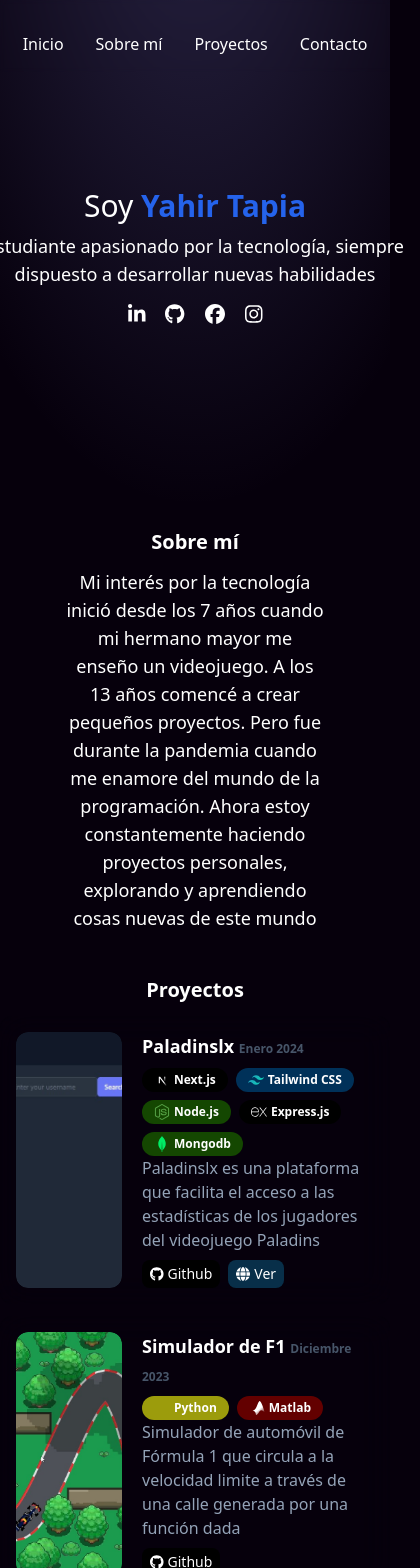
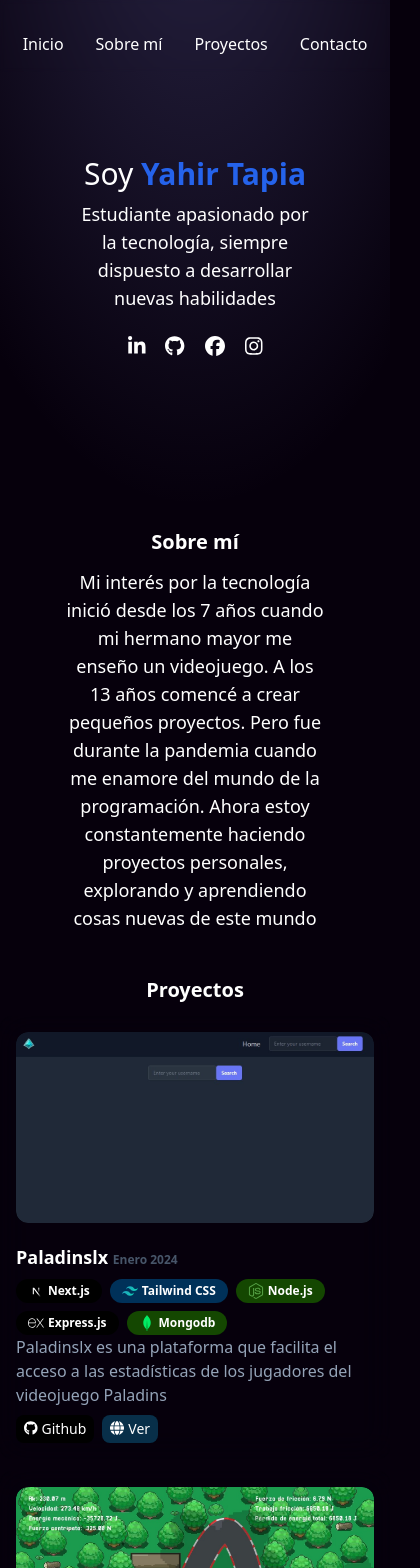
Before and after one commit to Lughx/YATS, a React (Create React App) app: page / in a window 390 px wide. Shown: the top 1568 px of the page, 420 px wide, since content can reach past the window. Built offline with nearby package versions, Linux system fonts and the light colour scheme.

Commit message:
images responsive and header fixed

```diff
--- a/src/components/Navbar.jsx
+++ b/src/components/Navbar.jsx
@@ -2,19 +2,19 @@ export function Navbar() {
     return (
         <nav className="mb-3 backdrop-blur-[2px] fixed z-10 w-full">
             <div className="max-w-screen-xl flex flex-wrap items-center mx-auto p-4">
-                <div className="w-full block w-auto flex justify-center md:justify-end">
+                <div className="w-full flex justify-center md:justify-end">
                     <ul className="font-medium flex p-0 mt-4 rounded-lg flex-row space-x-8 rtl:space-x-reverse mt-0 border-0">
                         <li>
-                            <a href="#home" className="block text-white rounded hover:text-blue-700 p-0">Inicio</a>
+                            <a href="#home" className="text-white rounded hover:text-blue-700 p-0">Inicio</a>
                         </li>
                         <li>
-                            <a href="#aboutMe" className="block text-white rounded hover:text-blue-700 p-0">Sobre mí</a>
+                            <a href="#aboutMe" className="text-white rounded hover:text-blue-700 p-0">Sobre mí</a>
                         </li>
                         <li>
-                            <a href="#projects" className="block text-white rounded hover:text-blue-700 p-0">Proyectos</a>
+                            <a href="#projects" className="text-white rounded hover:text-blue-700 p-0">Proyectos</a>
                         </li>
                         <li>
-                            <a href="#contact" className="block text-white rounded hover:text-blue-700 p-0">Contacto</a>
+                            <a href="#contact" className="text-white rounded hover:text-blue-700 p-0">Contacto</a>
                         </li>
                     </ul>
                 </div>
--- a/src/components/home/Header.jsx
+++ b/src/components/home/Header.jsx
@@ -4,16 +4,18 @@ import { FontAwesomeIcon } from "@fortawesome/react-fontawesome";
 export function Header() {
     return (
         <div id="home">
-            <div className="mainHeader h-[500px] p-4 flex justify-center items-center">
+            <div className="h-[500px] p-4 flex justify-center items-center">
                 <div>
                     <div className="mt-4 text-3xl font-md text-center"> {/* mx-auto */}
                         Soy <span className="font-bold text-blue-600">Yahir Tapia</span>
                     </div>
-                    <div className="w-[450px] my-2 text-lg text-center">
-                        <p>
-                            Estudiante apasionado por la tecnología, siempre dispuesto a
-                            desarrollar nuevas habilidades
-                        </p>
+                    <div className="flex justify-center items-center">
+                        <div className="w-2/3 md:w-1/2 my-2 text-lg text-center">
+                            <p>
+                                Estudiante apasionado por la tecnología, siempre dispuesto a
+                                desarrollar nuevas habilidades
+                            </p>
+                        </div>
                     </div>
                     <div className="mt-3 text-xl text-center">
                         <a className="hover:text-blue-700 mr-5" href="https://www.linkedin.com/in/yahir-alfredo-tapia-sifuentes-966108291" target="_blank" rel="noreferrer">
--- a/src/components/projects/ProjectCard.jsx
+++ b/src/components/projects/ProjectCard.jsx
@@ -5,11 +5,11 @@ import { FontAwesomeIcon } from "@fortawesome/react-fontawesome";
 export function ProjectCard({ project }) {
     return (
         <div /* onMouseEnter={() => setCurrentProject(expand)} */ className="p-4 rounded-xl mb-3 backdrop-blur-lg">
-            <div className="grid gap-5 grid-cols-3">
+            <div className="grid gap-5 grid-cols-1 md:grid-cols-3">
                 <div className="col-span-1 rounded-xl w-full h-full overflow-hidden">
                     <img className=" rounded-xl w-full h-full object-cover img-project" src={project.imageUrl} alt={project.title} />
                 </div>
-                <div className="col-span-2">
+                <div className="col-span-1 md:col-span-2">
                     <div className="font-semibold text-lg">
                         {project.title} <span className="text-xs text-slate-600">{project.date}</span>
                     </div>
```
Also changed, not shown: public/projects/prepa2030.jpg (added).
